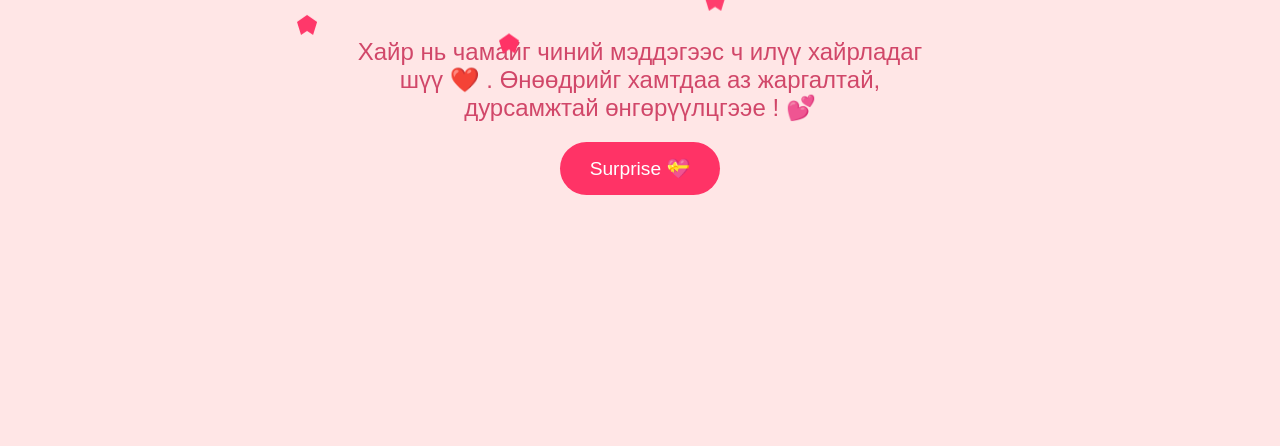
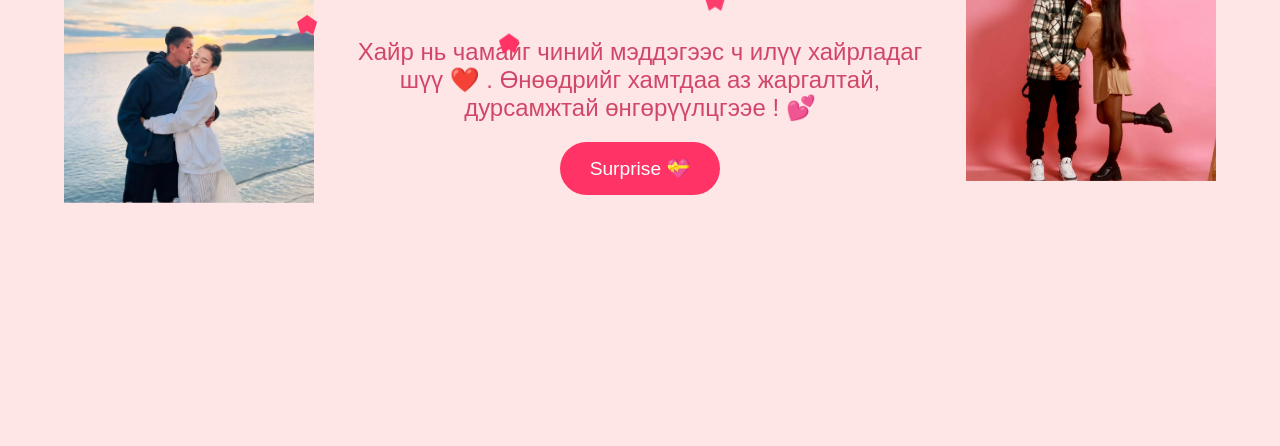
Before and after one commit to Kaito-69/Valentin, a plain HTML site: page index.html in a window 1280 px wide. Shown: the part 354-800 px from the top of the page. Drawn offline with Linux system fonts and the light colour scheme.

Commit message:
Update index.html

```diff
--- a/index.html
+++ b/index.html
@@ -17,6 +17,29 @@
             overflow: hidden;
             flex-direction: column;
             text-align: center;
+        }
+
+        /* Add Images to the Sides */
+         .image-container {
+            position: absolute;
+            width: 100%;
+            height: auto;
+        }
+
+        .left-image, .right-image {
+            position: absolute;
+            width: 250px; /* Adjust image size */
+            height: auto;
+            top: 50%;
+            transform: translateY(-50%);
+        }
+
+        .left-image {
+            left: 5%;
+        }
+
+        .right-image {
+            right: 5%;
         }
 
         h1 {
@@ -93,7 +116,10 @@
     <h1>Happy Valentine's Day❤️</h1>
     <p>Хайр нь чамайг чиний мэддэгээс ч илүү хайрладаг шүү ❤️ . Өнөөдрийг хамтдаа аз жаргалтай, дурсамжтай өнгөрүүлцгээе ! 💕</p>
     <button class="btn" onclick="showLove()">Surprise 💝</button>
-
+ <div class="image-container">
+        <img src="3.jpg" class="left-image">
+        <img src="4.jpg" class="right-image">
+    </div>
     <script>
         function createHeart() {
             const heart = document.createElement('div');
```
